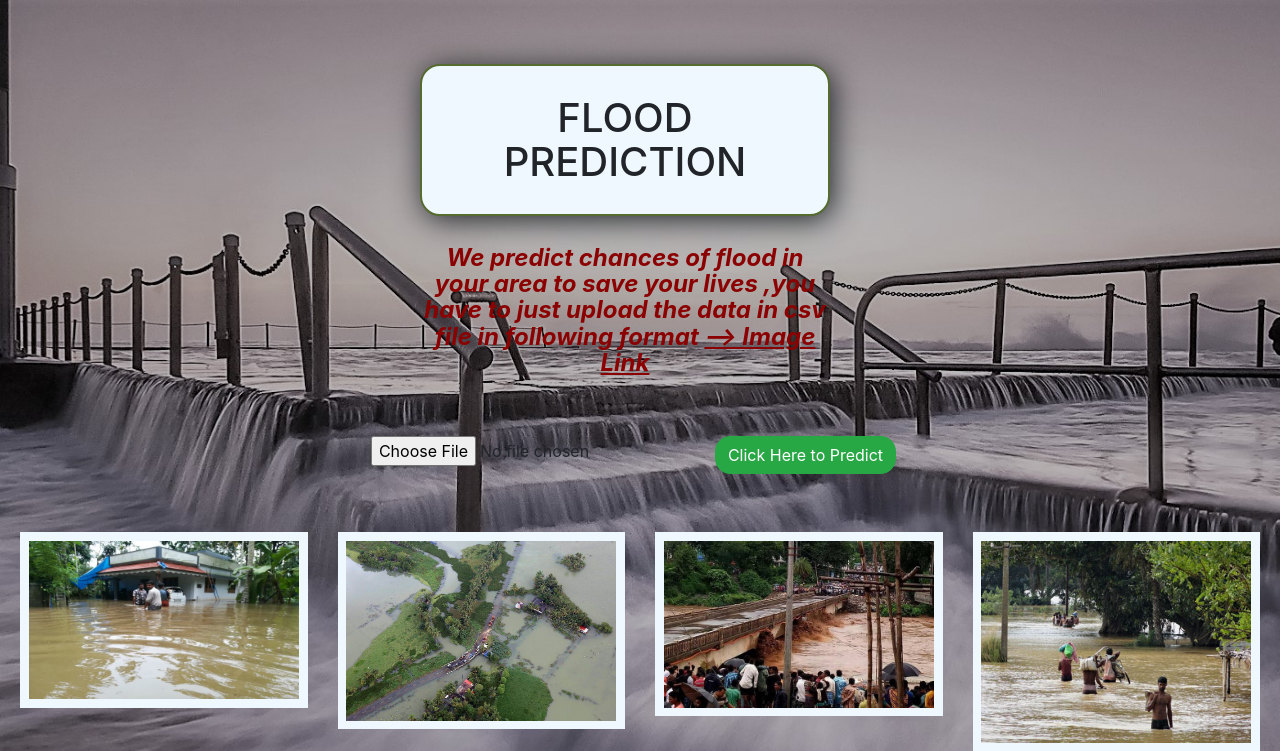
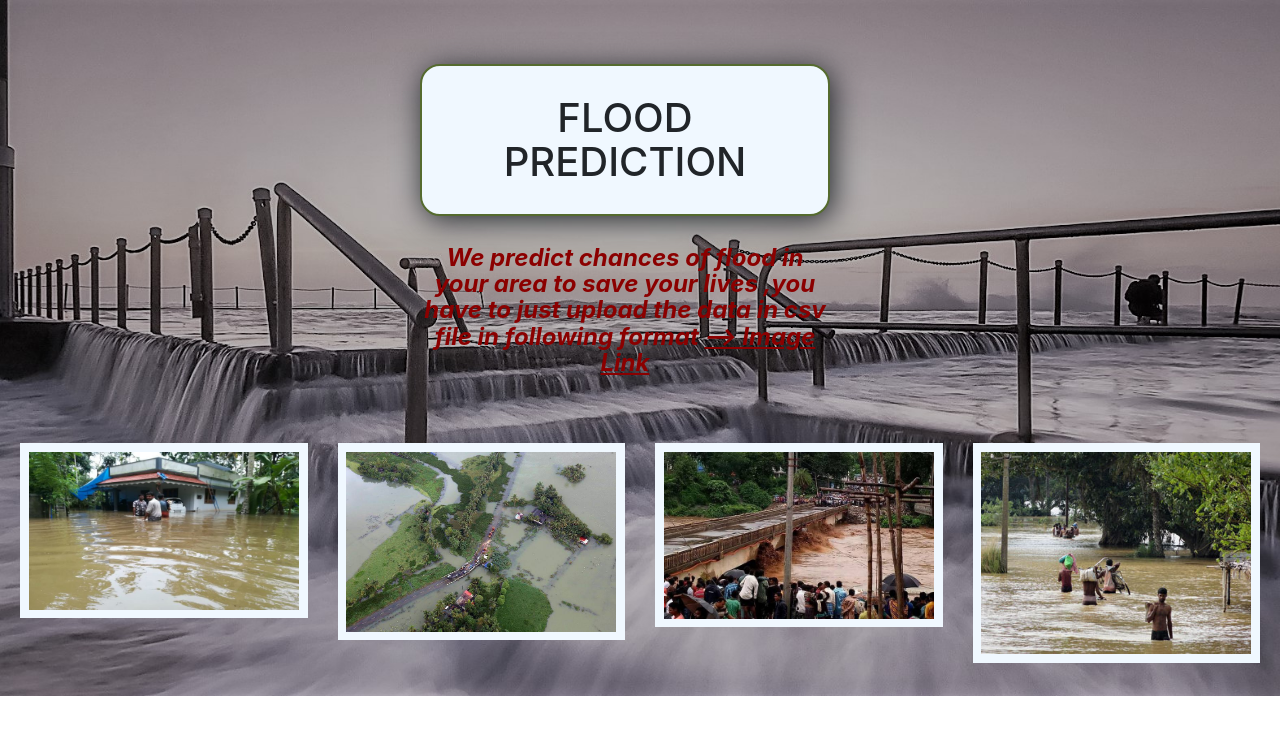
Before and after one commit to yogi9879/Final, a Flask app: template templates/result.html in a window 1280 px wide. Shown: the top 751 px of the page. Run offline with Flask 2, Linux system fonts and the light colour scheme; the template is opened without the code that fills it, so the values that code supplies are empty; some libraries are stand-ins or nearby versions.

Commit message:
Update result.html

```diff
--- a/templates/result.html
+++ b/templates/result.html
@@ -2,7 +2,7 @@
 <html lang="en">
 
 <head>
-    <title>Flood Detection</title>
+    <title>Preidcted Results</title>
     <link rel="shortcut icon" href="wallpaper.jpg" type="image/x-icon" />
     <meta charset="utf-8">
     <meta name="viewport" content="width=device-width, initial-scale=1">
@@ -27,15 +27,7 @@
         </div>
     </div>
 
-    <div class="row lower_div">
 
-        <form action = "hello" method = "post"
-                                     enctype = "multipart/form-data"  class="form_div">
-            <input type="file" name="file_input">
-            <button name="subje ct" type="submit" value="CSS" class="btn btn-success predict_btn">Click Here to Predict
-            </button>
-        </form>
-    </div>
 
 
     <div class="row lower_img_div">
```
